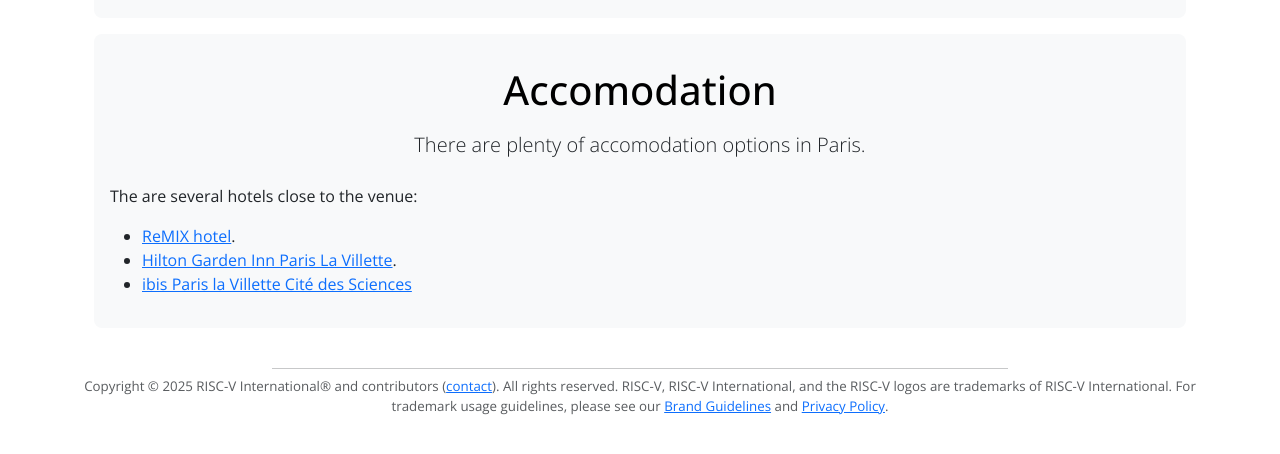
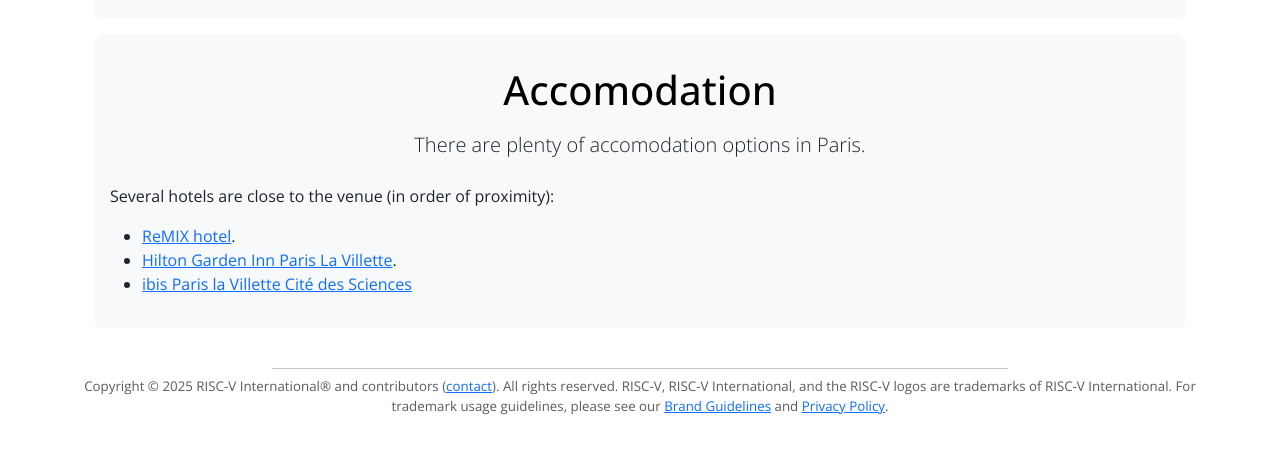
Before and after one commit to riscv-europe/summit-website-development, a Jekyll site: the page built from summit/2025/venue.md, in a window 1280 px wide and 900 px high, scrolled down 786 px, cut to the strip 443-897 px from the top of the window. Built offline with Jekyll 4.4.1, drawn with Linux system fonts in a browser that asks for light colours.

Commit message:
Fix: improved wording.

```diff
--- a/summit/2025/venue.md
+++ b/summit/2025/venue.md
@@ -24,7 +24,7 @@
     lead = "There are plenty of accomodation options in Paris."
 %}
 
-The are several hotels close to the venue:
+Several hotels are close to the venue (in order of proximity):
 <ul>
 <li><a href="https://www.remix-hotel.com/en/">ReMIX hotel</a>.</li>
 <li><a href="https://www.hilton.com/en/hotels/orygigi-hilton-garden-inn-paris-la-villette/">Hilton Garden Inn Paris La Villette</a>.</li>
```
